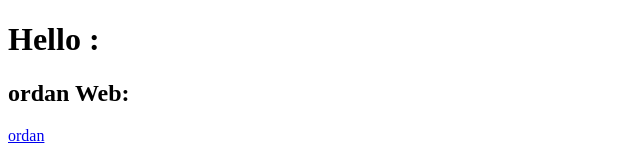
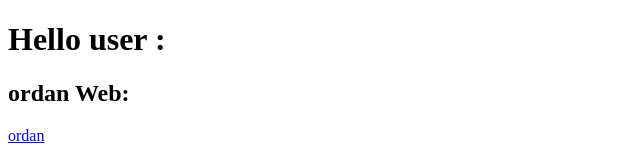
Before and after one commit to Shirliter/shirliter.gitub.io, a plain HTML site: page index.html in a window 1280 px wide. Shown: the top 160 px of the page, without its empty margins (0-640 px from the left). Drawn offline with Linux system fonts and the light colour scheme.

Commit message:
new commit

```diff
--- a/index.html
+++ b/index.html
@@ -7,7 +7,7 @@
     <title>Document</title>
 </head>
 <body>
-    <h1> Hello :</h1>
+    <h1> Hello user :</h1>
     <h2>ordan Web:  </h2>
     <a href="ordan.html">ordan</a>
     <h3>chenbox web: </h3>
```
